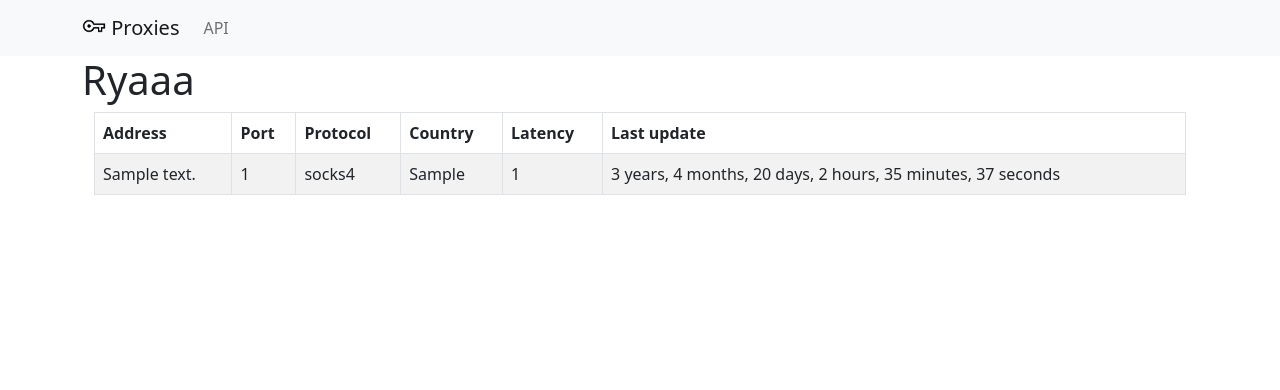
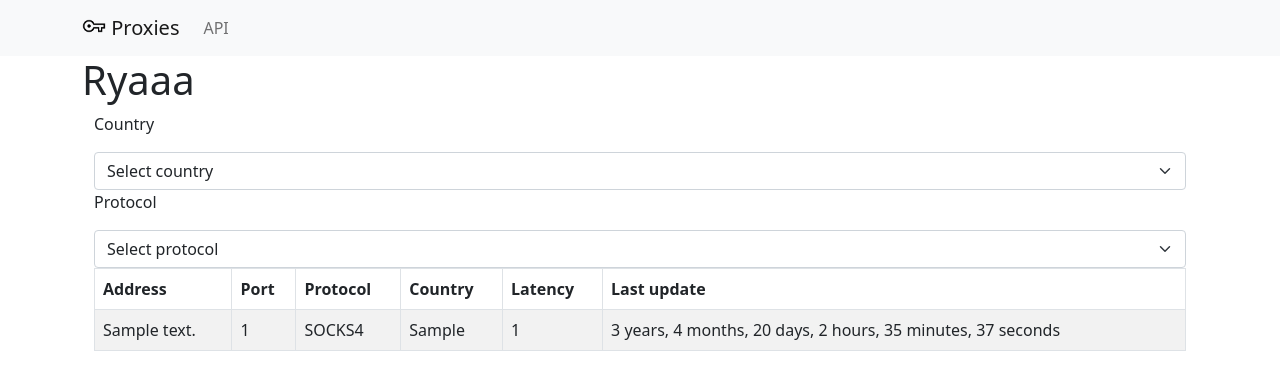
Before and after one commit to kyofu95/Proxies, a Flask app: page / in a window 1280 px wide. Shown: the top 390 px of the page. Run offline with Flask 3, Linux system fonts and the light colour scheme; tables that the repository leaves empty hold one stand-in row (values such as "Sample post").

Commit message:
html: dynamically update table by country or protocol

```diff
--- a/proxies/templates/index.html
+++ b/proxies/templates/index.html
@@ -2,6 +2,26 @@
 
 {% block content %}
 <h1>Ryaaa</h1>
+
+<form method="POST" action="/">
+    <div class="container">
+        <p>Country</p>
+        <select class="form-select" id="country-select">
+            <option value="" selected disabled hidden>Select country</option>
+            {% for country in countries %}
+                <option value={{country}}>{{country}}</option>
+            {% endfor %}
+        </select>
+        <p>Protocol</p>
+        <select class="form-select" id="protocol-select">
+            <option value="" selected disabled hidden>Select protocol</option>
+            <option value="1">SOCKS4</option>
+            <option value="2">SOCKS5</option>
+            <option value="3">HTTP</option>
+            <option value="4">HTTPS</option>
+        </select>
+    </div>
+</form>
 
 {% with messages = get_flashed_messages() %}
 {% if messages %}
@@ -27,7 +47,7 @@
                 <th scope="col">Last update</th>
             </tr>
         </thead>
-        <tbody>
+        <tbody id="table-body">
             {%for item in items%}
             <tr>
                 <td>{{item.address}}</td>
@@ -42,4 +62,44 @@
     </table>
 </div>
 
+<script src="https://code.jquery.com/jquery-3.7.0.min.js"></script>
+<script>
+    function updateTable(filteredItems) {
+        var tableBody = $("#table-body");
+        tableBody.empty();
+        for (var i = 0; i < filteredItems.length; i++) {
+            var item = filteredItems[i];
+            var row = $("<tr></tr>");
+            row.append($("<td></td>").text(item.address));
+            row.append($("<td></td>").text(item.port));
+            row.append($("<td></td>").text(item.protocol));
+            row.append($("<td></td>").text(item.country));
+            row.append($("<td></td>").text(item.response));
+            row.append($("<td></td>").text(item.last_update));
+            tableBody.append(row);
+        }
+    }
+
+    // Add this function to handle both select elements
+    function fetchData() {
+        var selectedCountry = $("#country-select").val();
+        var selectedProtocol = $("#protocol-select").val();
+        $.ajax({
+            url: "/filtered_data",
+            type: "POST",
+            data: { country: selectedCountry, protocol: selectedProtocol },
+            success: function (filteredItems) {
+                updateTable(filteredItems);
+            },
+            error: function () {
+                console.error("Error fetching filtered data.");
+            }
+        });
+    }
+
+    // Update event listeners for both select elements
+    $("#country-select").on("change", fetchData);
+    $("#protocol-select").on("change", fetchData);
+</script>
+
 {% endblock %}
--- a/proxies/views.py
+++ b/proxies/views.py
@@ -1,9 +1,10 @@
 from datetime import datetime, timedelta
 
-from flask import Blueprint, render_template
+from flask import Blueprint, render_template, request, jsonify
 
-from proxies.models import Proxy as DB_Proxy, Health as DB_Health
+from proxies.models import Proxy as DB_Proxy, Health as DB_Health, Address as DB_Address
 from proxies.core.database import db
+from proxies.service.proxy import ProxyProtocol
 
 bp = Blueprint("index", __name__, "templates/")
 
@@ -15,7 +16,7 @@ def td_format(td_object: timedelta) -> str:
     """
 
     seconds = int(td_object.total_seconds())
-    periods = [
+    PERIODS = [
         ("year", 60 * 60 * 24 * 365),
         ("month", 60 * 60 * 24 * 30),
         ("day", 60 * 60 * 24),
@@ -25,7 +26,7 @@ def td_format(td_object: timedelta) -> str:
     ]
 
     strings = []
-    for period_name, period_seconds in periods:
+    for period_name, period_seconds in PERIODS:
         if seconds >= period_seconds:
             period_value, seconds = divmod(seconds, period_seconds)
             has_s = "s" if period_value > 1 else ""
@@ -34,15 +35,21 @@ def td_format(td_object: timedelta) -> str:
     return ", ".join(strings)
 
 
-@bp.route("/", methods=["GET"])
-def index():
-    """Renders the index.html template with a list of proxy servers."""
+@bp.route("/filtered_data", methods=["POST"])
+def filtered_data():
+    country = request.form.get("country")
+    protocol = request.form.get("protocol")
 
-    db_proxies = (
-        db.session.execute(db.select(DB_Proxy).join(DB_Proxy.health).order_by(DB_Health.last_tested.desc()).limit(20))
-        .scalars()
-        .all()
-    )
+    statement = db.select(DB_Proxy).join(DB_Proxy.address).join(DB_Proxy.health)
+    if country:
+        statement = statement.filter(DB_Address.country == country)
+    if protocol:
+        protocol = ProxyProtocol(int(protocol))
+        statement = statement.filter(DB_Proxy.protocol == protocol)
+
+    statement = statement.order_by(DB_Health.last_tested.desc()).limit(50)
+
+    db_proxies = db.session.execute(statement).scalars().all()
 
     items = []
     for proxy in db_proxies:
@@ -50,10 +57,46 @@ def index():
             "address": str(proxy.ip_address),
             "port": proxy.ip_port,
             "country": proxy.address.country,
-            "protocol": proxy.protocol.name.lower(),
+            "protocol": proxy.protocol.name,
             "response": proxy.latency,
             "last_update": td_format(datetime.utcnow() - proxy.health.last_tested),
         }
         items.append(proxy_dict)
 
-    return render_template("index.html", items=items)
+    return jsonify(items)
+
+
+@bp.route("/", methods=["GET", "POST"])
+def index():
+    """Renders the index.html template with a list of proxy servers."""
+
+    db_proxies = (
+        db.session.execute(db.select(DB_Proxy).join(DB_Proxy.health).order_by(DB_Health.last_tested.desc()).limit(50))
+        .scalars()
+        .all()
+    )
+
+    db_coutries = (
+        db.session.execute(db.select(DB_Address.country).distinct().order_by(DB_Address.country.asc()))
+        .columns("country")
+        .all()
+    )
+
+    countries = []
+    for country in db_coutries:
+        country_name = country[0]
+        countries.append(country_name)
+
+    items = []
+    for proxy in db_proxies:
+        proxy_dict = {
+            "address": str(proxy.ip_address),
+            "port": proxy.ip_port,
+            "country": proxy.address.country,
+            "protocol": proxy.protocol.name,
+            "response": proxy.latency,
+            "last_update": td_format(datetime.utcnow() - proxy.health.last_tested),
+        }
+        items.append(proxy_dict)
+
+    return render_template("index.html", countries=countries, items=items)
```
